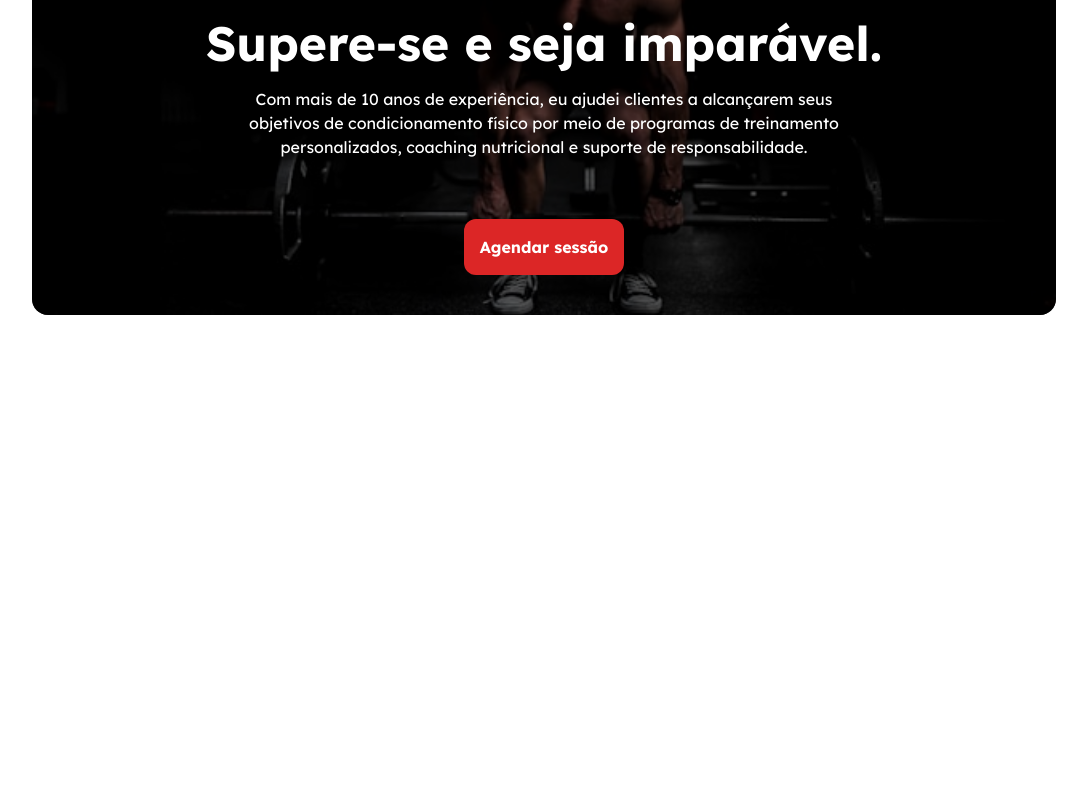
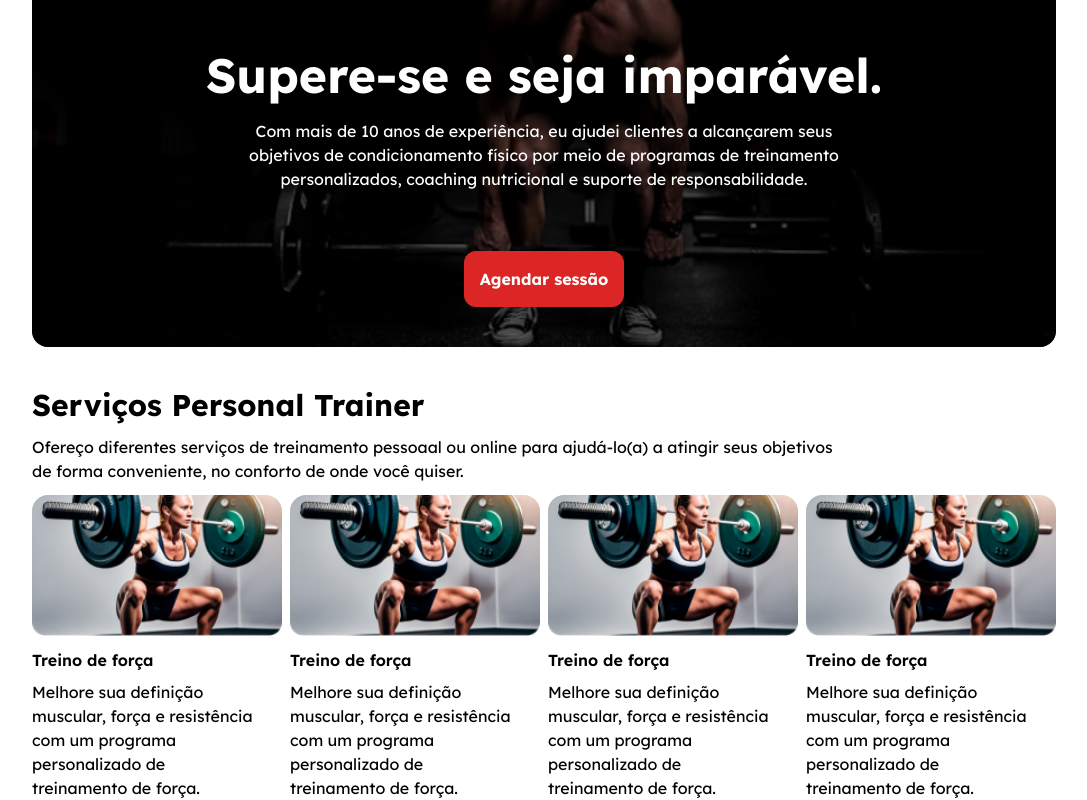
Before and after one commit to JoaoFPessoa/lp-personal-trainer, a Next.js app: page / in a window 1280 px wide. Shown: the part 305-1105 px from the top of the page, without its empty margins (96-1183 px from the left). Before the commit the page ends 800 px from the top, so only its background shows below. Built offline with nearby package versions, Linux system fonts and the light colour scheme.

Commit message:
add: services section

```diff
--- /dev/null
+++ b/src/components/ImageAndText.tsx
@@ -0,0 +1,27 @@
+import Image from "next/image";
+
+type Props = {
+  image: any;
+  title: string;
+  text: string;
+};
+
+export default function ImageCard({ image, title, text }: Props) {
+  return (
+    <div className="">
+      <div className="">
+        <Image
+          width={400}
+          height={400}
+          className="rounded-t-2xl"
+          alt=""
+          src={image}
+        />
+        <div className="mt-3 flex flex-col gap-2 w-[90%]">
+          <h1 className="font-semibold">{title}</h1>
+          <p>{text}</p>
+        </div>
+      </div>
+    </div>
+  );
+}
--- /dev/null
+++ b/src/components/Sections/Services.tsx
@@ -0,0 +1,36 @@
+import ImageCard from "../ImageAndText";
+import TrainingImage from "../../../public/training-1.png";
+export default function Services() {
+  return (
+    <div className="gap-3 flex flex-col">
+      <h1 className="text-3xl font-bold">Serviços Personal Trainer</h1>
+      <p className="w-[80%]">
+        Ofereço diferentes serviços de treinamento pessoaal ou online para
+        ajudá-lo(a) a atingir seus objetivos de forma conveniente, no conforto
+        de onde você quiser.
+      </p>
+      <div id="images" className="flex gap-2">
+        <ImageCard
+          image={TrainingImage}
+          title="Treino de força"
+          text="Melhore sua definição muscular, força e resistência com um programa personalizado de treinamento de força."
+        />
+        <ImageCard
+          image={TrainingImage}
+          title="Treino de força"
+          text="Melhore sua definição muscular, força e resistência com um programa personalizado de treinamento de força."
+        />
+        <ImageCard
+          image={TrainingImage}
+          title="Treino de força"
+          text="Melhore sua definição muscular, força e resistência com um programa personalizado de treinamento de força."
+        />
+        <ImageCard
+          image={TrainingImage}
+          title="Treino de força"
+          text="Melhore sua definição muscular, força e resistência com um programa personalizado de treinamento de força."
+        />
+      </div>
+    </div>
+  );
+}
--- a/src/pages/index.tsx
+++ b/src/pages/index.tsx
@@ -1,6 +1,7 @@
 import { Lexend } from "next/font/google";
 import Header from "@/components/Header";
 import Banner from "@/components/Banner";
+import Services from "@/components/Sections/Services";
 
 const lexend = Lexend({ subsets: ["latin"] });
 
@@ -8,8 +9,9 @@ export default function Home() {
   return (
     <main className={`${lexend.className}`}>
       <Header />
-      <div id="body" className="px-[5%] md:px-[10%] flex flex-col gap-5 mt-2">
+      <div id="body" className="px-[5%] md:px-[10%] flex flex-col gap-10 mt-10">
         <Banner />
+        <Services />
       </div>
     </main>
   );
```
Also changed, not shown: public/training-1.png (added).
